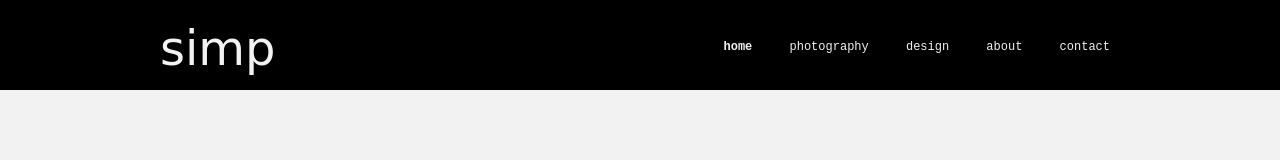
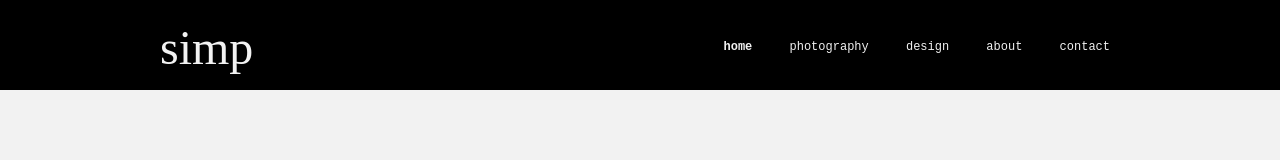
Before and after one commit to harrysimpson/harrysimpson.github.io, a plain HTML site: page index.html in a window 1280 px wide. Shown: the top 160 px of the page. Drawn offline with Linux system fonts and the light colour scheme.

Commit message:
changed font style

```diff
--- a/css/style.css
+++ b/css/style.css
@@ -38,7 +38,7 @@ img{
 }
 
 .logo{
-    font-family: 'UnifrakturMaguntia', cursive;
+    font-family: 'UnifrakturMaguntia';
     font-size: 3rem;
     margin-top: 20px;
     float:left;
```
Also changed, not shown: 1 other file.
